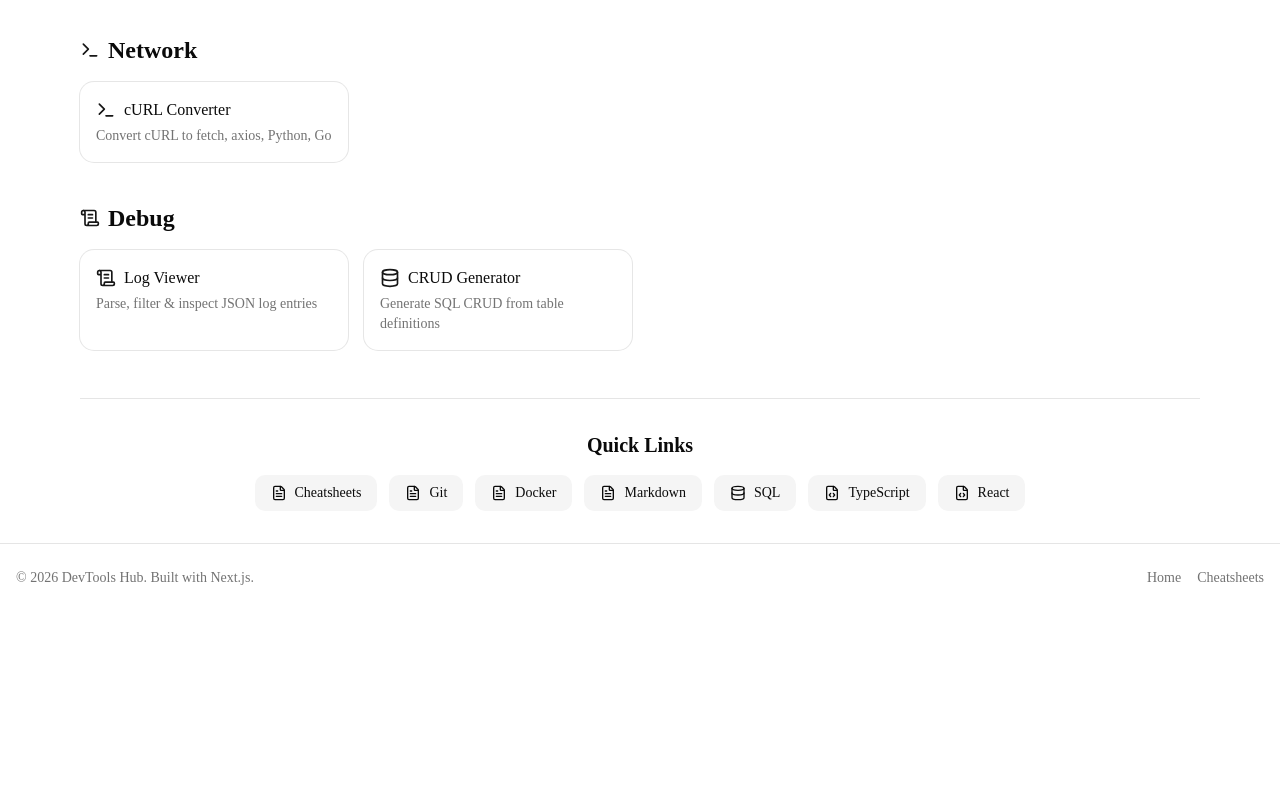
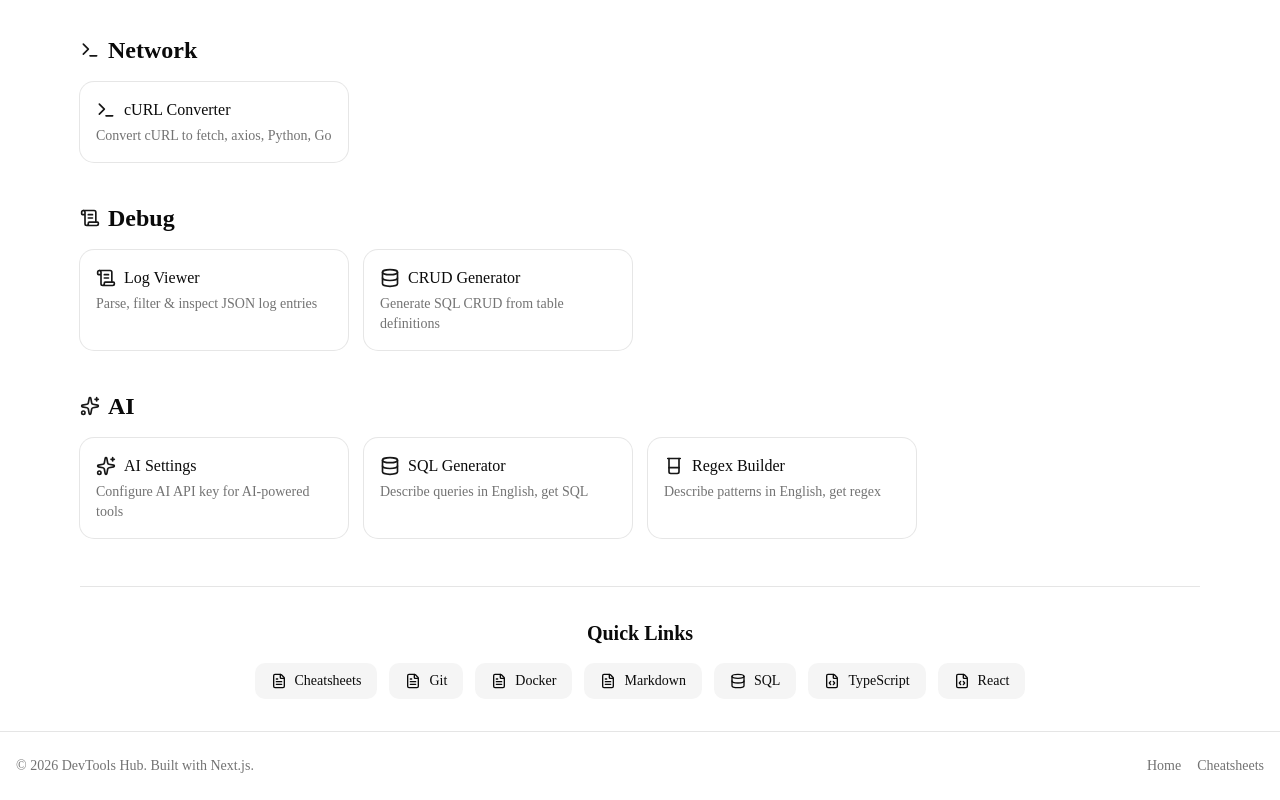
Before and after one commit to kvnlnk/utilitybelt, a Next.js app: page / in a window 1280 px wide. Shown: the part 1295-2095 px from the top of the page. Before the commit the page ends 1907 px from the top, so only its background shows below. Built offline with nearby package versions, Linux system fonts and the light colour scheme.

Commit message:
feat(ui): register AI tools in landing page, command palette, and README
Add new AI category with Settings, SQL Generator, and Regex Builder.
Update tool count to 42 in README.

```diff
--- a/src/app/page.tsx
+++ b/src/app/page.tsx
@@ -25,6 +25,7 @@ import {
   Eye,
   ScrollText,
   Database,
+  Sparkles,
 } from "lucide-react";
 import { Card, CardContent, CardDescription, CardHeader, CardTitle } from "@/components/ui/card";
 import { SearchBar } from "@/components/search-bar";
@@ -107,6 +108,15 @@ const categories: ToolCategory[] = [
     tools: [
       { name: "Log Viewer", href: "/tools/log-viewer", description: "Parse, filter & inspect JSON log entries", icon: ScrollText },
       { name: "CRUD Generator", href: "/tools/crud-generator", description: "Generate SQL CRUD from table definitions", icon: Database },
+    ],
+  },
+  {
+    name: "AI",
+    icon: Sparkles,
+    tools: [
+      { name: "AI Settings", href: "/tools/ai-settings", description: "Configure AI API key for AI-powered tools", icon: Sparkles },
+      { name: "SQL Generator", href: "/tools/ai-sql-generator", description: "Describe queries in English, get SQL", icon: Database },
+      { name: "Regex Builder", href: "/tools/ai-regex-builder", description: "Describe patterns in English, get regex", icon: Beaker },
     ],
   },
 ];
--- a/src/components/command-palette.tsx
+++ b/src/components/command-palette.tsx
@@ -44,6 +44,9 @@ const allTools: ToolEntry[] = [
   { name: "Color Contrast Checker", href: "/tools/contrast" },
   { name: "Log Viewer", href: "/tools/log-viewer" },
   { name: "CRUD Generator", href: "/tools/crud-generator" },
+  { name: "AI Settings", href: "/tools/ai-settings" },
+  { name: "AI SQL Generator", href: "/tools/ai-sql-generator" },
+  { name: "AI Regex Builder", href: "/tools/ai-regex-builder" },
   // Pages
   { name: "Cheatsheets", href: "/cheatsheets" },
   { name: "Cheatsheets — Git", href: "/cheatsheets/git" },
```
Also changed, not shown: 1 other file (tests, documents, lock files or other folders).
